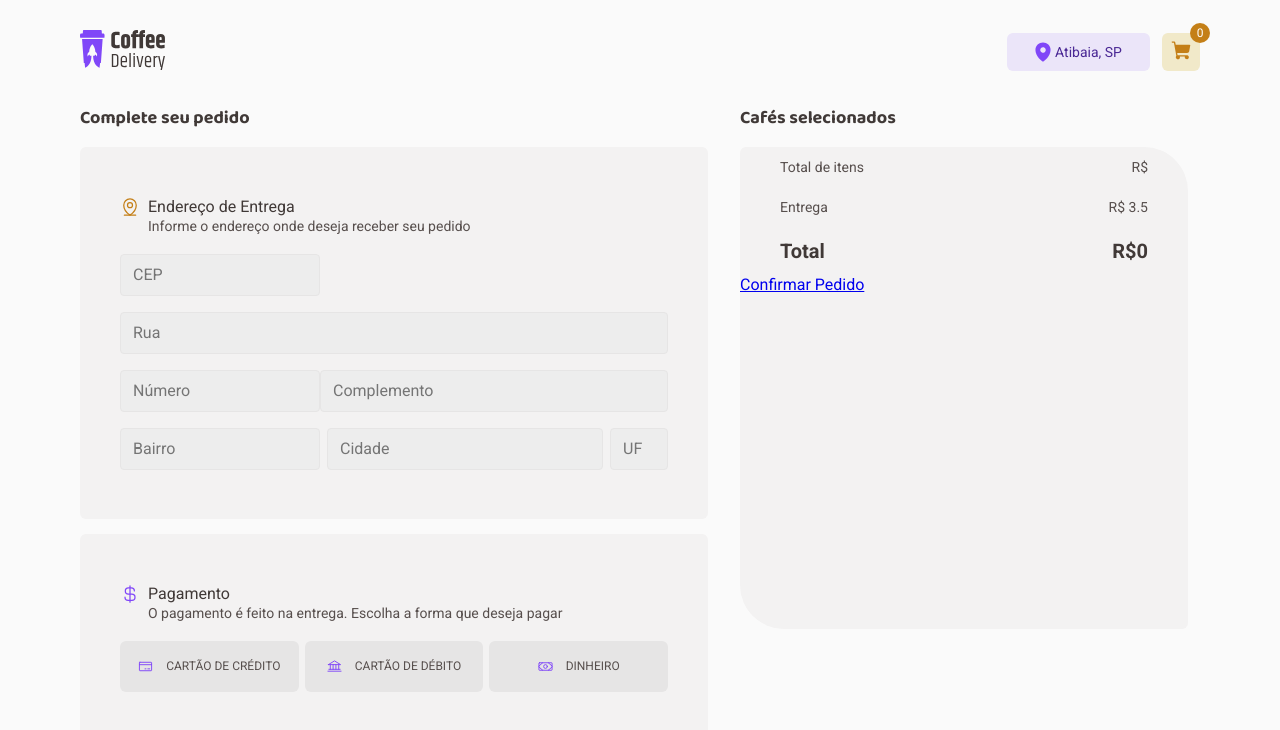
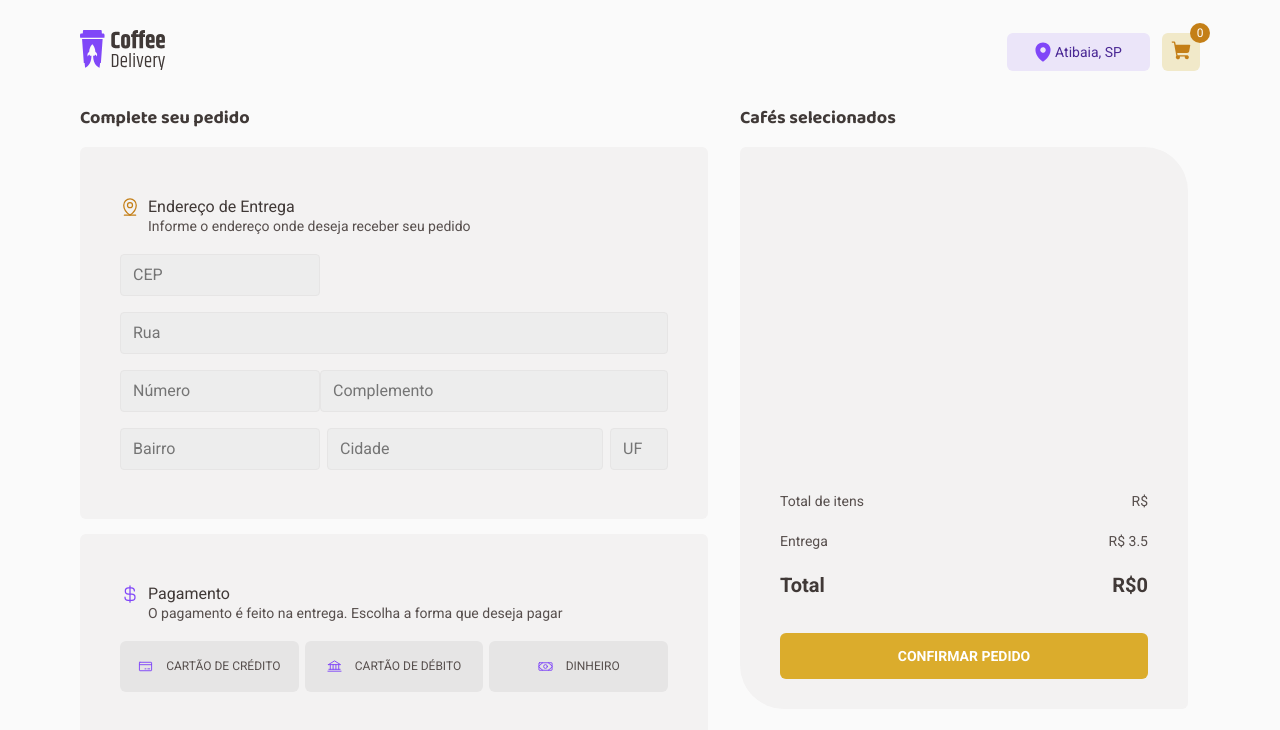
Before and after one commit to raissacmp/coffee-delivery, a React (Vite) app: page /checkout in a window 1280 px wide. Shown: the top 730 px of the page. Built offline with nearby package versions, Linux system fonts and the light colour scheme.

Commit message:
style: button order placed

```diff
--- a/src/pages/Checkout/components/Cart/index.tsx
+++ b/src/pages/Checkout/components/Cart/index.tsx
@@ -2,7 +2,13 @@ import { useContext, useState } from "react";
 import { NavLink } from "react-router-dom";
 import { ProductsSelectedContext } from "../../../../contexts/ProductsContext";
 import { ProductSelecteds } from "./ProductsSelecteds";
-import { ContentCartProducts, MainCart, ProductsValuesCart } from "./styles";
+import {
+  ConfirmatedButton,
+  ContentCartProducts,
+  ContentSummaryCart,
+  MainCart,
+  ProductsValuesCart,
+} from "./styles";
 
 export function Cart() {
   const { products } = useContext(ProductsSelectedContext);
@@ -22,7 +28,7 @@ export function Cart() {
           return <ProductSelecteds product={product} />;
         })}
       </ContentCartProducts>
-      <div>
+      <ContentSummaryCart>
         <ProductsValuesCart>
           <span>Total de itens</span>
           <span>R$</span>
@@ -36,9 +42,9 @@ export function Cart() {
           <strong>R${priceAmount}</strong>
         </ProductsValuesCart>
         <NavLink to="/order-placed" title="Order Placed">
-          <span>Confirmar Pedido</span>
+          <ConfirmatedButton>Confirmar Pedido</ConfirmatedButton>
         </NavLink>
-      </div>
+      </ContentSummaryCart>
     </MainCart>
   );
 }
--- a/src/pages/Checkout/components/Cart/styles.ts
+++ b/src/pages/Checkout/components/Cart/styles.ts
@@ -2,14 +2,23 @@ import styled from "styled-components";
 
 export const MainCart = styled.main`
   width: 28rem;
-  height: 30.125rem;
+  height: 35.125rem;
   background: ${(props) => props.theme["base-card"]};
   border-radius: 0.375rem 2.75rem;
   margin: 0.9375rem 0;
+  display: flex;
+  flex-direction: column;
+  justify-content: space-between;
 
   img {
     max-width: 4rem;
     max-height: 4rem;
+  }
+  a {
+    display: flex;
+    justify-content: center;
+    text-decoration: none;
+    margin-top: 1.5rem;
   }
 `;
 
@@ -18,12 +27,12 @@ export const ContentCartProducts = styled.div`
   overflow: auto;
 
   ::-webkit-scrollbar {
-    width: 4px;
+    width: 0.25rem;
   }
 
   ::-webkit-scrollbar-track {
     background: transparent;
-    margin: 35px;
+    margin: 2.1875rem;
   }
   ::-webkit-scrollbar-thumb {
     background: ${(props) => props.theme["base-label"]};
@@ -46,3 +55,20 @@ export const ProductsValuesCart = styled.div`
     color: ${(props) => props.theme["base-subtitle"]};
   }
 `;
+
+export const ConfirmatedButton = styled.button`
+  background: ${(props) => props.theme["yellow-default"]};
+  border-radius: 6px;
+  min-width: 23rem;
+  height: 2.875rem;
+  border: none;
+  text-transform: uppercase;
+  font-weight: 700;
+  font-size: 0.875rem;
+  color: white;
+  cursor: pointer;
+`;
+
+export const ContentSummaryCart = styled.div`
+  padding: 1.875rem 0;
+`;
```
